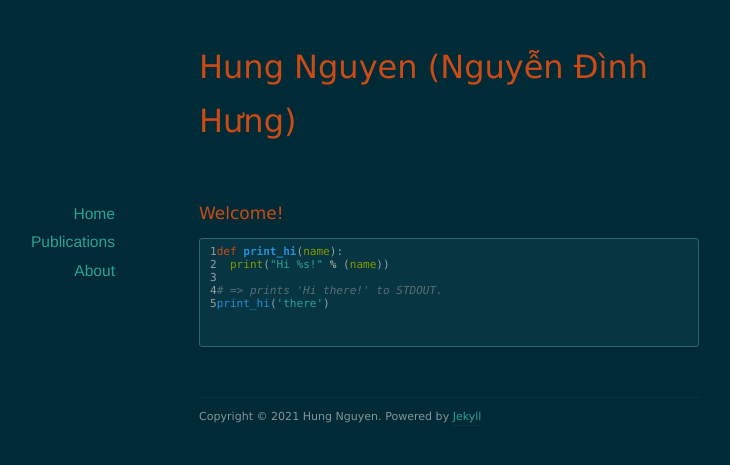
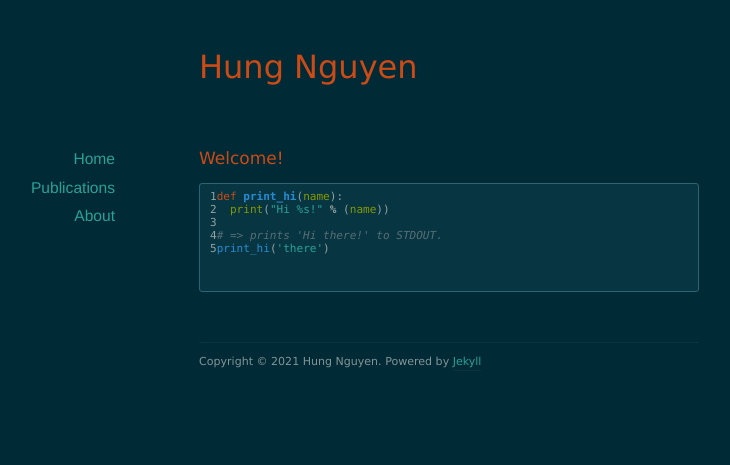
Before and after one commit to nd-hung/nd-hung.github.io, a Jekyll site: the page built from index.html, in a window 1280 px wide. Shown: the top 465 px of the page, without its empty margins (191-921 px from the left). Built offline with Jekyll 4.4.1, drawn with Linux system fonts in a browser that asks for light colours; nearby versions of some CDN libraries; the list of posts is cut into pages by our own code.

Commit message:
Update _config.yml

```diff
--- a/_config.yml
+++ b/_config.yml
@@ -1,4 +1,4 @@
-name: Hung Nguyen (Nguyễn Đình Hưng)
+name: Hung Nguyen
 url: https://nd-hung.github.io
 description:
 
```
